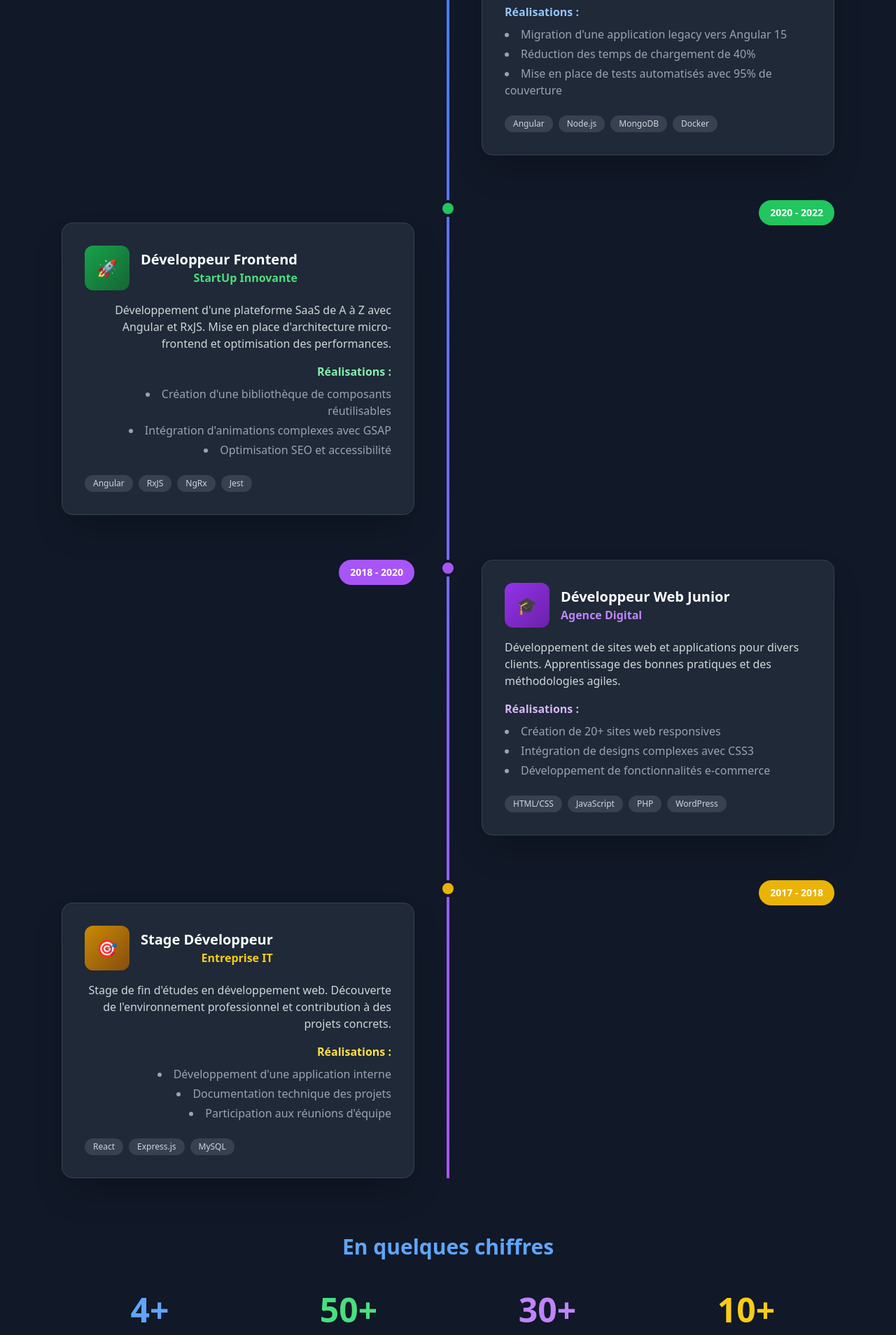
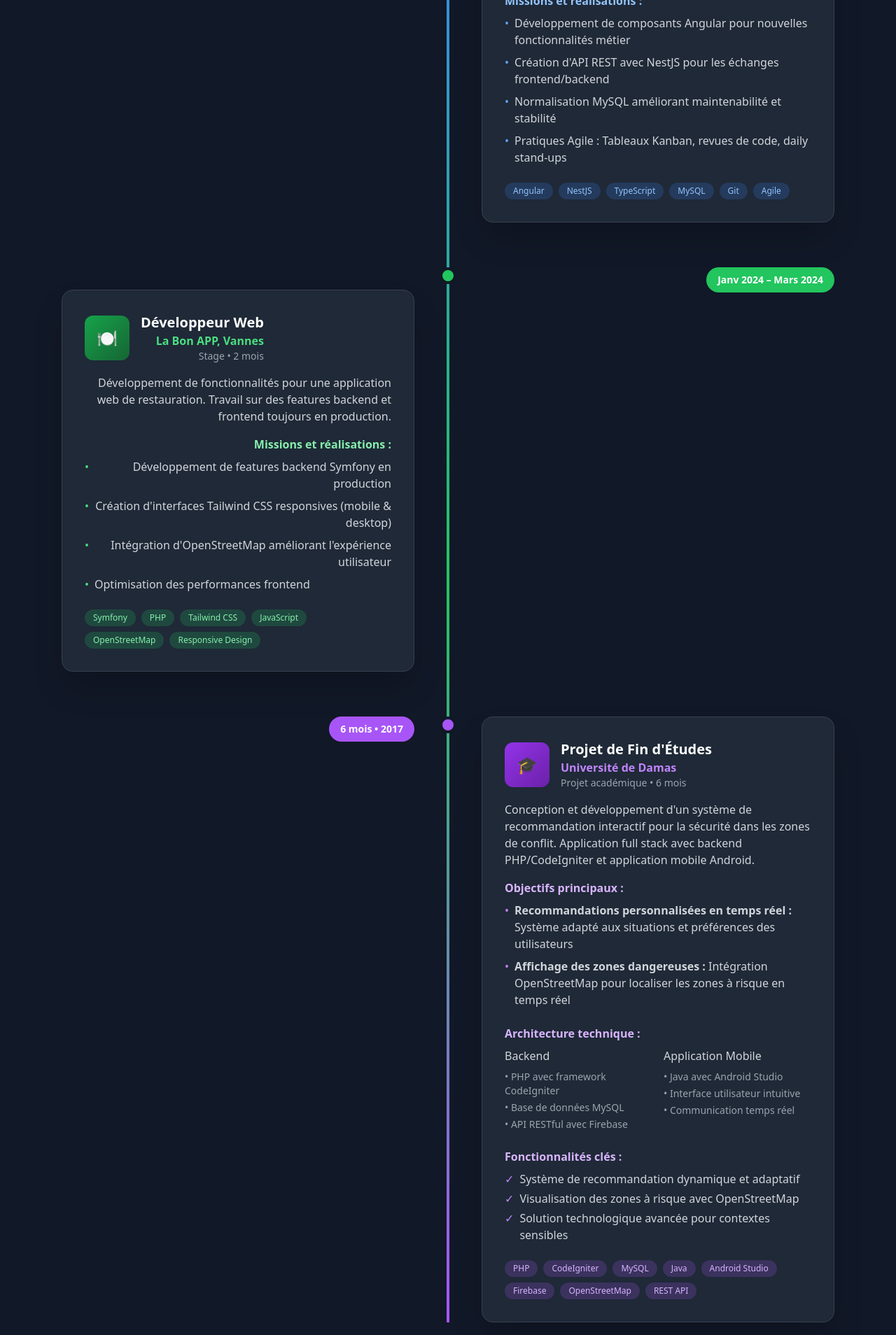
Before and after one commit to H-deve/Portfolio, an Angular app: page /experiences in a window 1280 px wide. Shown: the part 500-2408 px from the top of the page at 70% size. Built offline with nearby package versions, Linux system fonts and the light colour scheme.

Commit message:
work on experince-page

```diff
--- a/src/app/components/experience/experience.html
+++ b/src/app/components/experience/experience.html
@@ -4,20 +4,20 @@
       Mes Expériences Professionnelles
     </h1>
     <p class="text-gray-400 text-center mb-12 max-w-2xl mx-auto">
-      Un parcours riche en challenges et réalisations dans le développement web.
+      Un parcours de développement full stack avec une montée en compétences continue.
     </p>
 
     <!-- Timeline des expériences -->
     <div class="relative">
       <!-- Ligne verticale -->
-      <div class="absolute left-0 md:left-1/2 transform md:-translate-x-1/2 h-full w-1 bg-gradient-to-b from-blue-500 to-purple-500"></div>
+      <div class="absolute left-0 md:left-1/2 transform md:-translate-x-1/2 h-full w-1 bg-gradient-to-b from-blue-500 via-green-500 to-purple-500"></div>
 
-      <!-- Expérience 1 -->
+      <!-- Expérience BDM Software (Stage Mars-Mai 2025) -->
       <div class="flex flex-col md:flex-row mb-16">
         <div class="md:w-1/2 md:pr-12 md:text-right">
           <div class="mb-6 md:mb-0">
             <span class="inline-block px-4 py-2 bg-blue-500 text-white rounded-full text-sm font-semibold">
-              2022 - Présent
+              Mars 2025 – Mai 2025
             </span>
           </div>
         </div>
@@ -31,72 +31,104 @@
           <div class="bg-gray-800 rounded-2xl p-8 shadow-2xl hover:shadow-blue-500/20 hover:border-blue-500/50 border border-gray-700 transition-all duration-300">
             <div class="flex items-center mb-4">
               <div class="w-16 h-16 bg-gradient-to-br from-blue-600 to-blue-800 rounded-xl flex items-center justify-center mr-4">
-                <span class="text-2xl">💼</span>
+                <span class="text-2xl">🏗️</span>
               </div>
               <div>
-                <h3 class="text-xl font-bold">Développeur Full Stack Senior</h3>
-                <p class="text-blue-400 font-semibold">Tech Solutions Inc.</p>
+                <h3 class="text-xl font-bold">Développeur Fullstack</h3>
+                <p class="text-blue-400 font-semibold">BDM Software, Paris</p>
+                <p class="text-gray-400 text-sm">Stage • 2 mois</p>
               </div>
             </div>
 
             <p class="text-gray-300 mb-4">
-              Développement et maintenance d'applications web complexes avec Angular et Node.js.
-              Responsable de l'architecture frontend et de la formation des nouveaux développeurs.
+              Développement d'un ERP pour le secteur du Bâtiment et Construction.
+              Contribution à une application métier complète avec architecture microservices.
             </p>
 
             <div class="mb-6">
-              <h4 class="font-semibold text-blue-300 mb-2">Réalisations :</h4>
-              <ul class="list-disc list-inside text-gray-400 space-y-1">
-                <li>Migration d'une application legacy vers Angular 15</li>
-                <li>Réduction des temps de chargement de 40%</li>
-                <li>Mise en place de tests automatisés avec 95% de couverture</li>
+              <h4 class="font-semibold text-blue-300 mb-2">Missions et réalisations :</h4>
+              <ul class="space-y-2">
+                <li class="flex items-start">
+                  <span class="text-blue-400 mr-2">•</span>
+                  <span class="text-gray-300">Développement de composants Angular pour nouvelles fonctionnalités métier</span>
+                </li>
+                <li class="flex items-start">
+                  <span class="text-blue-400 mr-2">•</span>
+                  <span class="text-gray-300">Création d'API REST avec NestJS pour les échanges frontend/backend</span>
+                </li>
+                <li class="flex items-start">
+                  <span class="text-blue-400 mr-2">•</span>
+                  <span class="text-gray-300">Normalisation MySQL améliorant maintenabilité et stabilité</span>
+                </li>
+                <li class="flex items-start">
+                  <span class="text-blue-400 mr-2">•</span>
+                  <span class="text-gray-300">Pratiques Agile : Tableaux Kanban, revues de code, daily stand-ups</span>
+                </li>
               </ul>
             </div>
 
             <div class="flex flex-wrap gap-2">
-              <span class="bg-gray-700 text-gray-300 text-xs px-3 py-1 rounded-full">Angular</span>
-              <span class="bg-gray-700 text-gray-300 text-xs px-3 py-1 rounded-full">Node.js</span>
-              <span class="bg-gray-700 text-gray-300 text-xs px-3 py-1 rounded-full">MongoDB</span>
-              <span class="bg-gray-700 text-gray-300 text-xs px-3 py-1 rounded-full">Docker</span>
+              <span class="bg-blue-500/20 text-blue-300 text-xs px-3 py-1 rounded-full">Angular</span>
+              <span class="bg-blue-500/20 text-blue-300 text-xs px-3 py-1 rounded-full">NestJS</span>
+              <span class="bg-blue-500/20 text-blue-300 text-xs px-3 py-1 rounded-full">TypeScript</span>
+              <span class="bg-blue-500/20 text-blue-300 text-xs px-3 py-1 rounded-full">MySQL</span>
+              <span class="bg-blue-500/20 text-blue-300 text-xs px-3 py-1 rounded-full">Git</span>
+              <span class="bg-blue-500/20 text-blue-300 text-xs px-3 py-1 rounded-full">Agile</span>
             </div>
           </div>
         </div>
       </div>
 
-      <!-- Expérience 2 -->
+      <!-- Expérience La Bon APP (Stage Janv-Mars 2024) -->
       <div class="flex flex-col md:flex-row mb-16">
         <div class="md:w-1/2 md:pr-12 md:text-right order-2 md:order-1">
           <div class="md:mt-8">
             <div class="bg-gray-800 rounded-2xl p-8 shadow-2xl hover:shadow-green-500/20 hover:border-green-500/50 border border-gray-700 transition-all duration-300">
               <div class="flex items-center mb-4">
                 <div class="w-16 h-16 bg-gradient-to-br from-green-600 to-green-800 rounded-xl flex items-center justify-center mr-4">
-                  <span class="text-2xl">🚀</span>
+                  <span class="text-2xl">🍽️</span>
                 </div>
                 <div>
-                  <h3 class="text-xl font-bold">Développeur Frontend</h3>
-                  <p class="text-green-400 font-semibold">StartUp Innovante</p>
+                  <h3 class="text-xl font-bold">Développeur Web</h3>
+                  <p class="text-green-400 font-semibold">La Bon APP, Vannes</p>
+                  <p class="text-gray-400 text-sm">Stage • 2 mois</p>
                 </div>
               </div>
 
               <p class="text-gray-300 mb-4">
-                Développement d'une plateforme SaaS de A à Z avec Angular et RxJS.
-                Mise en place d'architecture micro-frontend et optimisation des performances.
+                Développement de fonctionnalités pour une application web de restauration.
+                Travail sur des features backend et frontend toujours en production.
               </p>
 
               <div class="mb-6">
-                <h4 class="font-semibold text-green-300 mb-2">Réalisations :</h4>
-                <ul class="list-disc list-inside text-gray-400 space-y-1">
-                  <li>Création d'une bibliothèque de composants réutilisables</li>
-                  <li>Intégration d'animations complexes avec GSAP</li>
-                  <li>Optimisation SEO et accessibilité</li>
+                <h4 class="font-semibold text-green-300 mb-2">Missions et réalisations :</h4>
+                <ul class="space-y-2">
+                  <li class="flex items-start">
+                    <span class="text-green-400 mr-2">•</span>
+                    <span class="text-gray-300">Développement de features backend Symfony en production</span>
+                  </li>
+                  <li class="flex items-start">
+                    <span class="text-green-400 mr-2">•</span>
+                    <span class="text-gray-300">Création d'interfaces Tailwind CSS responsives (mobile & desktop)</span>
+                  </li>
+                  <li class="flex items-start">
+                    <span class="text-green-400 mr-2">•</span>
+                    <span class="text-gray-300">Intégration d'OpenStreetMap améliorant l'expérience utilisateur</span>
+                  </li>
+                  <li class="flex items-start">
+                    <span class="text-green-400 mr-2">•</span>
+                    <span class="text-gray-300">Optimisation des performances frontend</span>
+                  </li>
                 </ul>
               </div>
 
               <div class="flex flex-wrap gap-2">
-                <span class="bg-gray-700 text-gray-300 text-xs px-3 py-1 rounded-full">Angular</span>
-                <span class="bg-gray-700 text-gray-300 text-xs px-3 py-1 rounded-full">RxJS</span>
-                <span class="bg-gray-700 text-gray-300 text-xs px-3 py-1 rounded-full">NgRx</span>
-                <span class="bg-gray-700 text-gray-300 text-xs px-3 py-1 rounded-full">Jest</span>
+                <span class="bg-green-500/20 text-green-300 text-xs px-3 py-1 rounded-full">Symfony</span>
+                <span class="bg-green-500/20 text-green-300 text-xs px-3 py-1 rounded-full">PHP</span>
+                <span class="bg-green-500/20 text-green-300 text-xs px-3 py-1 rounded-full">Tailwind CSS</span>
+                <span class="bg-green-500/20 text-green-300 text-xs px-3 py-1 rounded-full">JavaScript</span>
+                <span class="bg-green-500/20 text-green-300 text-xs px-3 py-1 rounded-full">OpenStreetMap</span>
+                <span class="bg-green-500/20 text-green-300 text-xs px-3 py-1 rounded-full">Responsive Design</span>
               </div>
             </div>
           </div>
@@ -110,18 +142,18 @@
         <div class="md:w-1/2 md:pl-12 order-1 md:order-2">
           <div class="mb-6 text-left md:text-right">
             <span class="inline-block px-4 py-2 bg-green-500 text-white rounded-full text-sm font-semibold">
-              2020 - 2022
+              Janv 2024 – Mars 2024
             </span>
           </div>
         </div>
       </div>
 
-      <!-- Expérience 3 -->
+      <!-- Projet de Fin d'Études -->
       <div class="flex flex-col md:flex-row mb-16">
         <div class="md:w-1/2 md:pr-12 md:text-right">
           <div class="mb-6 md:mb-0">
             <span class="inline-block px-4 py-2 bg-purple-500 text-white rounded-full text-sm font-semibold">
-              2018 - 2020
+              6 mois • 2017
             </span>
           </div>
         </div>
@@ -138,106 +170,111 @@
                 <span class="text-2xl">🎓</span>
               </div>
               <div>
-                <h3 class="text-xl font-bold">Développeur Web Junior</h3>
-                <p class="text-purple-400 font-semibold">Agence Digital</p>
+                <h3 class="text-xl font-bold">Projet de Fin d'Études</h3>
+                <p class="text-purple-400 font-semibold">Université de Damas</p>
+                <p class="text-gray-400 text-sm">Projet académique • 6 mois</p>
               </div>
             </div>
 
             <p class="text-gray-300 mb-4">
-              Développement de sites web et applications pour divers clients.
-              Apprentissage des bonnes pratiques et des méthodologies agiles.
+              Conception et développement d'un système de recommandation interactif pour la sécurité
+              dans les zones de conflit. Application full stack avec backend PHP/CodeIgniter et
+              application mobile Android.
             </p>
 
             <div class="mb-6">
-              <h4 class="font-semibold text-purple-300 mb-2">Réalisations :</h4>
-              <ul class="list-disc list-inside text-gray-400 space-y-1">
-                <li>Création de 20+ sites web responsives</li>
-                <li>Intégration de designs complexes avec CSS3</li>
-                <li>Développement de fonctionnalités e-commerce</li>
+              <h4 class="font-semibold text-purple-300 mb-2">Objectifs principaux :</h4>
+              <ul class="space-y-2">
+                <li class="flex items-start">
+                  <span class="text-purple-400 mr-2">•</span>
+                  <span class="text-gray-300">
+                    <strong>Recommandations personnalisées en temps réel :</strong>
+                    Système adapté aux situations et préférences des utilisateurs
+                  </span>
+                </li>
+                <li class="flex items-start">
+                  <span class="text-purple-400 mr-2">•</span>
+                  <span class="text-gray-300">
+                    <strong>Affichage des zones dangereuses :</strong>
+                    Intégration OpenStreetMap pour localiser les zones à risque en temps réel
+                  </span>
+                </li>
+              </ul>
+            </div>
+
+            <div class="mb-6">
+              <h4 class="font-semibold text-purple-300 mb-2">Architecture technique :</h4>
+              <div class="grid grid-cols-1 md:grid-cols-2 gap-4">
+                <div>
+                  <h5 class="text-gray-300 font-medium mb-2">Backend</h5>
+                  <ul class="text-gray-400 text-sm space-y-1">
+                    <li>• PHP avec framework CodeIgniter</li>
+                    <li>• Base de données MySQL</li>
+                    <li>• API RESTful avec Firebase</li>
+                  </ul>
+                </div>
+                <div>
+                  <h5 class="text-gray-300 font-medium mb-2">Application Mobile</h5>
+                  <ul class="text-gray-400 text-sm space-y-1">
+                    <li>• Java avec Android Studio</li>
+                    <li>• Interface utilisateur intuitive</li>
+                    <li>• Communication temps réel</li>
+                  </ul>
+                </div>
+              </div>
+            </div>
+
+            <div class="mb-6">
+              <h4 class="font-semibold text-purple-300 mb-2">Fonctionnalités clés :</h4>
+              <ul class="space-y-1 text-gray-300">
+                <li class="flex items-start">
+                  <span class="text-purple-400 mr-2">✓</span>
+                  <span>Système de recommandation dynamique et adaptatif</span>
+                </li>
+                <li class="flex items-start">
+                  <span class="text-purple-400 mr-2">✓</span>
+                  <span>Visualisation des zones à risque avec OpenStreetMap</span>
+                </li>
+                <li class="flex items-start">
+                  <span class="text-purple-400 mr-2">✓</span>
+                  <span>Solution technologique avancée pour contextes sensibles</span>
+                </li>
               </ul>
             </div>
 
             <div class="flex flex-wrap gap-2">
-              <span class="bg-gray-700 text-gray-300 text-xs px-3 py-1 rounded-full">HTML/CSS</span>
-              <span class="bg-gray-700 text-gray-300 text-xs px-3 py-1 rounded-full">JavaScript</span>
-              <span class="bg-gray-700 text-gray-300 text-xs px-3 py-1 rounded-full">PHP</span>
-              <span class="bg-gray-700 text-gray-300 text-xs px-3 py-1 rounded-full">WordPress</span>
+              <span class="bg-purple-500/20 text-purple-300 text-xs px-3 py-1 rounded-full">PHP</span>
+              <span class="bg-purple-500/20 text-purple-300 text-xs px-3 py-1 rounded-full">CodeIgniter</span>
+              <span class="bg-purple-500/20 text-purple-300 text-xs px-3 py-1 rounded-full">MySQL</span>
+              <span class="bg-purple-500/20 text-purple-300 text-xs px-3 py-1 rounded-full">Java</span>
+              <span class="bg-purple-500/20 text-purple-300 text-xs px-3 py-1 rounded-full">Android Studio</span>
+              <span class="bg-purple-500/20 text-purple-300 text-xs px-3 py-1 rounded-full">Firebase</span>
+              <span class="bg-purple-500/20 text-purple-300 text-xs px-3 py-1 rounded-full">OpenStreetMap</span>
+              <span class="bg-purple-500/20 text-purple-300 text-xs px-3 py-1 rounded-full">REST API</span>
             </div>
-          </div>
-        </div>
-      </div>
-
-      <!-- Expérience 4 -->
-      <div class="flex flex-col md:flex-row">
-        <div class="md:w-1/2 md:pr-12 md:text-right order-2 md:order-1">
-          <div class="md:mt-8">
-            <div class="bg-gray-800 rounded-2xl p-8 shadow-2xl hover:shadow-yellow-500/20 hover:border-yellow-500/50 border border-gray-700 transition-all duration-300">
-              <div class="flex items-center mb-4">
-                <div class="w-16 h-16 bg-gradient-to-br from-yellow-600 to-yellow-800 rounded-xl flex items-center justify-center mr-4">
-                  <span class="text-2xl">🎯</span>
-                </div>
-                <div>
-                  <h3 class="text-xl font-bold">Stage Développeur</h3>
-                  <p class="text-yellow-400 font-semibold">Entreprise IT</p>
-                </div>
-              </div>
-
-              <p class="text-gray-300 mb-4">
-                Stage de fin d'études en développement web. Découverte de l'environnement
-                professionnel et contribution à des projets concrets.
-              </p>
-
-              <div class="mb-6">
-                <h4 class="font-semibold text-yellow-300 mb-2">Réalisations :</h4>
-                <ul class="list-disc list-inside text-gray-400 space-y-1">
-                  <li>Développement d'une application interne</li>
-                  <li>Documentation technique des projets</li>
-                  <li>Participation aux réunions d'équipe</li>
-                </ul>
-              </div>
-
-              <div class="flex flex-wrap gap-2">
-                <span class="bg-gray-700 text-gray-300 text-xs px-3 py-1 rounded-full">React</span>
-                <span class="bg-gray-700 text-gray-300 text-xs px-3 py-1 rounded-full">Express.js</span>
-                <span class="bg-gray-700 text-gray-300 text-xs px-3 py-1 rounded-full">MySQL</span>
-              </div>
-            </div>
-          </div>
-        </div>
-
-        <!-- Point sur la timeline -->
-        <div class="absolute left-0 md:left-1/2 transform -translate-x-1/2 md:-translate-x-1/2">
-          <div class="w-6 h-6 bg-yellow-500 rounded-full border-4 border-gray-900"></div>
-        </div>
-
-        <div class="md:w-1/2 md:pl-12 order-1 md:order-2">
-          <div class="mb-6 text-left md:text-right">
-            <span class="inline-block px-4 py-2 bg-yellow-500 text-white rounded-full text-sm font-semibold">
-              2017 - 2018
-            </span>
           </div>
         </div>
       </div>
     </div>
 
-    <!-- Statistiques -->
+    <!-- Statistiques mises à jour -->
     <div class="mt-20">
-      <h2 class="text-3xl font-bold text-center mb-12 text-blue-400">En quelques chiffres</h2>
+      <h2 class="text-3xl font-bold text-center mb-12 text-blue-400">Mon parcours en chiffres</h2>
       <div class="grid grid-cols-2 md:grid-cols-4 gap-8">
         <div class="text-center">
-          <div class="text-5xl font-bold text-blue-400 mb-2">4+</div>
-          <p class="text-gray-400">Années d'expérience</p>
+          <div class="text-5xl font-bold text-blue-400 mb-2">3</div>
+          <p class="text-gray-400">Expériences significatives</p>
         </div>
         <div class="text-center">
-          <div class="text-5xl font-bold text-green-400 mb-2">50+</div>
-          <p class="text-gray-400">Projets réalisés</p>
+          <div class="text-5xl font-bold text-green-400 mb-2">10+</div>
+          <p class="text-gray-400">Mois d'expérience totale</p>
         </div>
         <div class="text-center">
-          <div class="text-5xl font-bold text-purple-400 mb-2">30+</div>
-          <p class="text-gray-400">Clients satisfaits</p>
+          <div class="text-5xl font-bold text-purple-400 mb-2">4+</div>
+          <p class="text-gray-400">Projets complets réalisés</p>
         </div>
         <div class="text-center">
-          <div class="text-5xl font-bold text-yellow-400 mb-2">10+</div>
+          <div class="text-5xl font-bold text-yellow-400 mb-2">15+</div>
           <p class="text-gray-400">Technologies maîtrisées</p>
         </div>
       </div>
```
